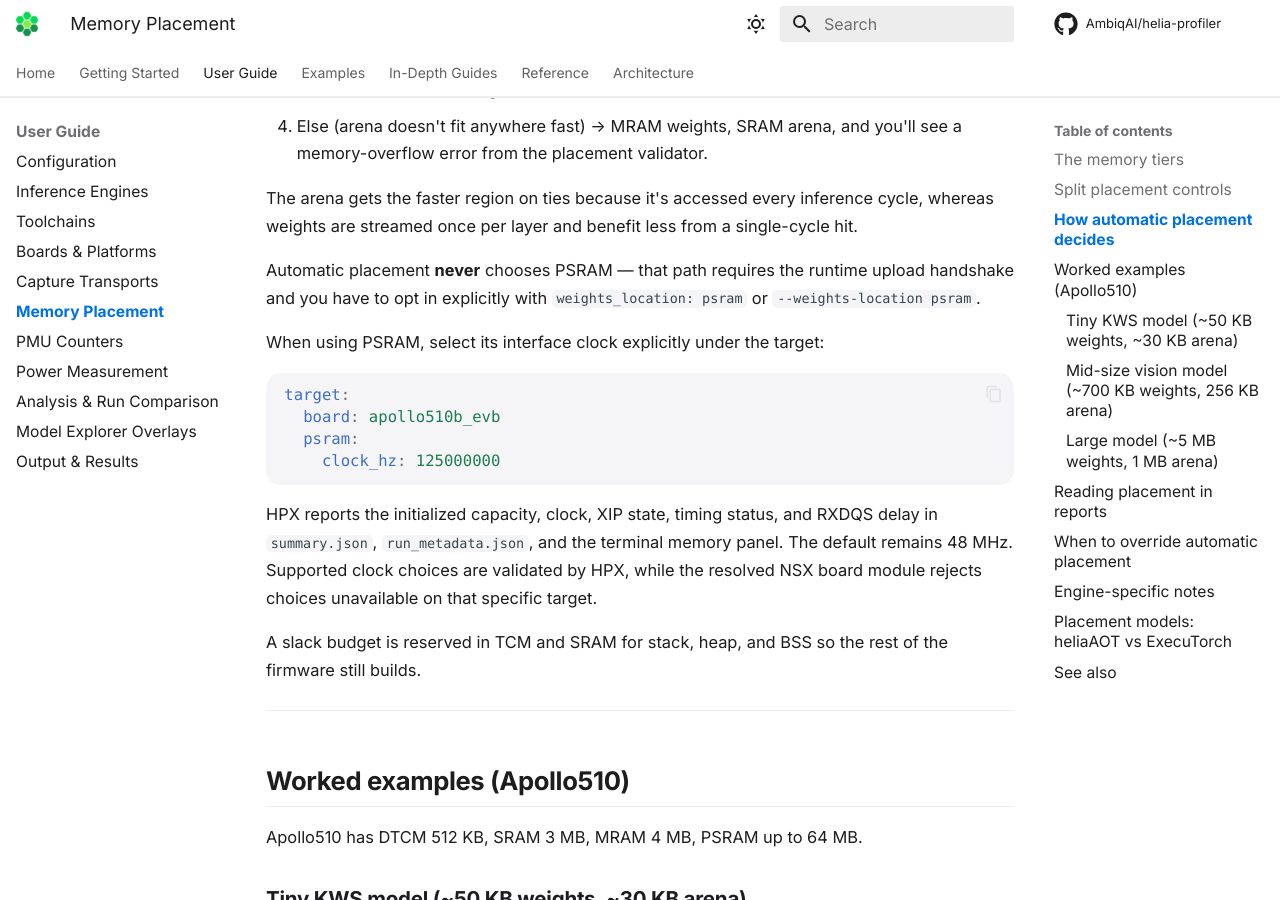
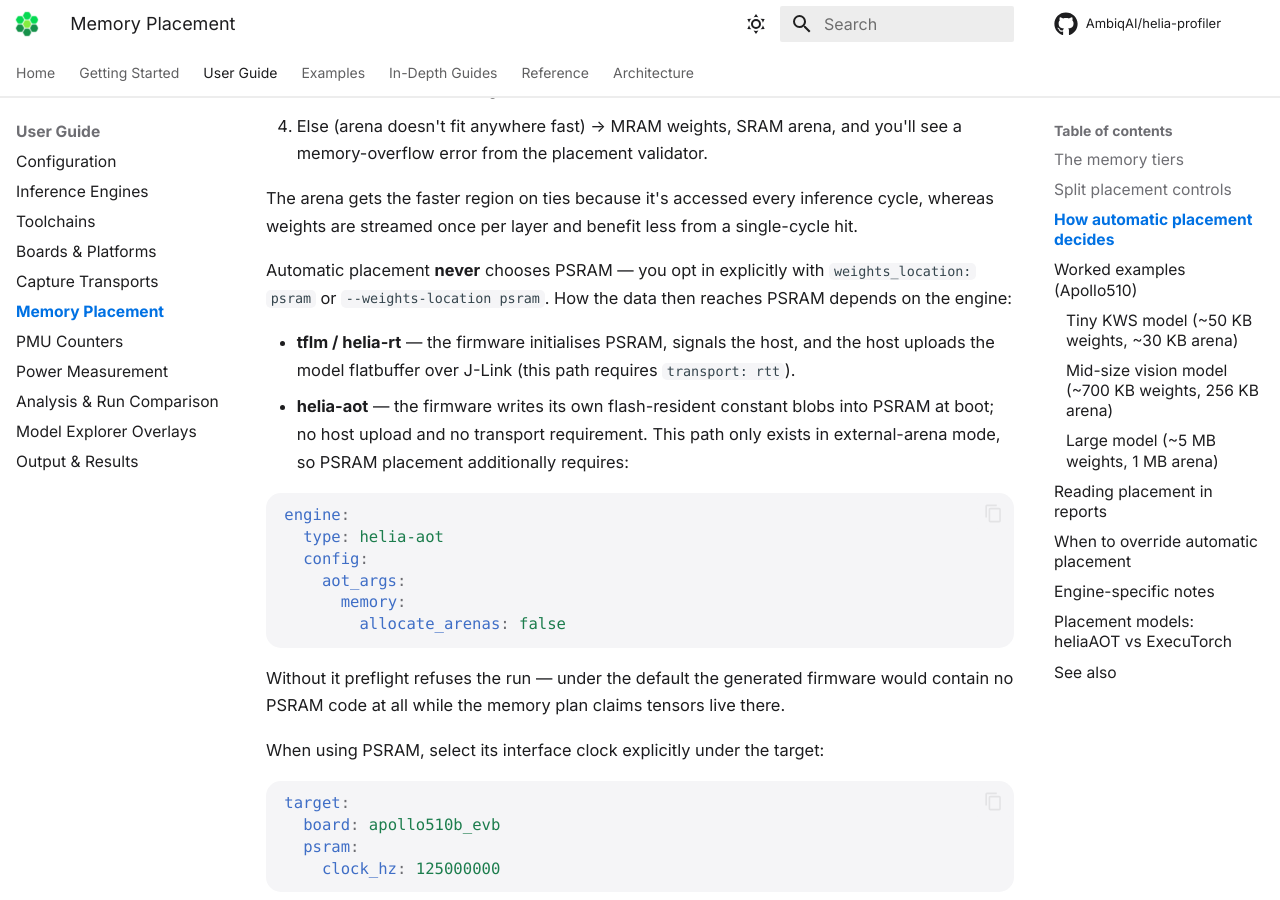
Before and after one commit to AmbiqAI/helia-profiler, an MkDocs documentation site: the page built from docs/guide/memory.md, in a window 1280 px wide and 900 px high, scrolled down 2120 px. Built offline with MkDocs 1.6.1 and Material for MkDocs 9.7.7, drawn with Linux system fonts in a browser that asks for light colours; some web fonts are replaced; comment, search, counter and statistics services are not loaded.

Commit message:
docs(memory): describe the two engine routes into PSRAM (#219)
The guide claimed PSRAM always uses the runtime upload handshake; that is
the interpreter-engine path only. Document the heliaAOT sidecar-blob
route and the allocate_arenas: false requirement preflight now enforces.

Agent-Assisted: claude-code

````diff
--- a/docs/guide/memory.md
+++ b/docs/guide/memory.md
@@ -81,9 +81,29 @@ The arena gets the faster region on ties because it's accessed every
 inference cycle, whereas weights are streamed once per layer and benefit
 less from a single-cycle hit.
 
-Automatic placement **never** chooses PSRAM — that path requires the runtime upload
-handshake and you have to opt in explicitly with `weights_location: psram` or
-`--weights-location psram`.
+Automatic placement **never** chooses PSRAM — you opt in explicitly with
+`weights_location: psram` or `--weights-location psram`. How the data then
+reaches PSRAM depends on the engine:
+
+- **tflm / helia-rt** — the firmware initialises PSRAM, signals the host, and
+  the host uploads the model flatbuffer over J-Link (this path requires
+  `transport: rtt`).
+- **helia-aot** — the firmware writes its own flash-resident constant blobs
+  into PSRAM at boot; no host upload and no transport requirement. This path
+  only exists in external-arena mode, so PSRAM placement additionally requires:
+
+  ```yaml
+  engine:
+    type: helia-aot
+    config:
+      aot_args:
+        memory:
+          allocate_arenas: false
+  ```
+
+  Without it preflight refuses the run — under the default the generated
+  firmware would contain no PSRAM code at all while the memory plan claims
+  tensors live there.
 
 When using PSRAM, select its interface clock explicitly under the target:
 
````
